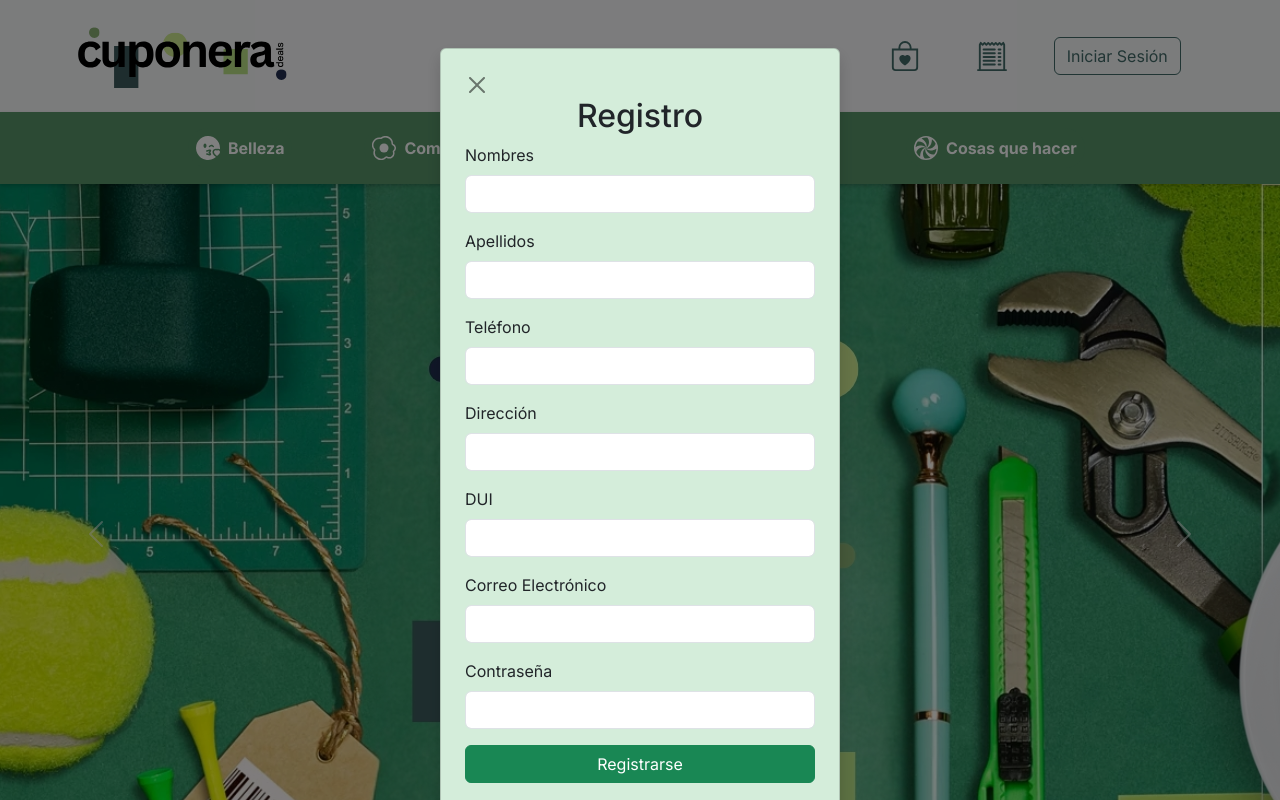
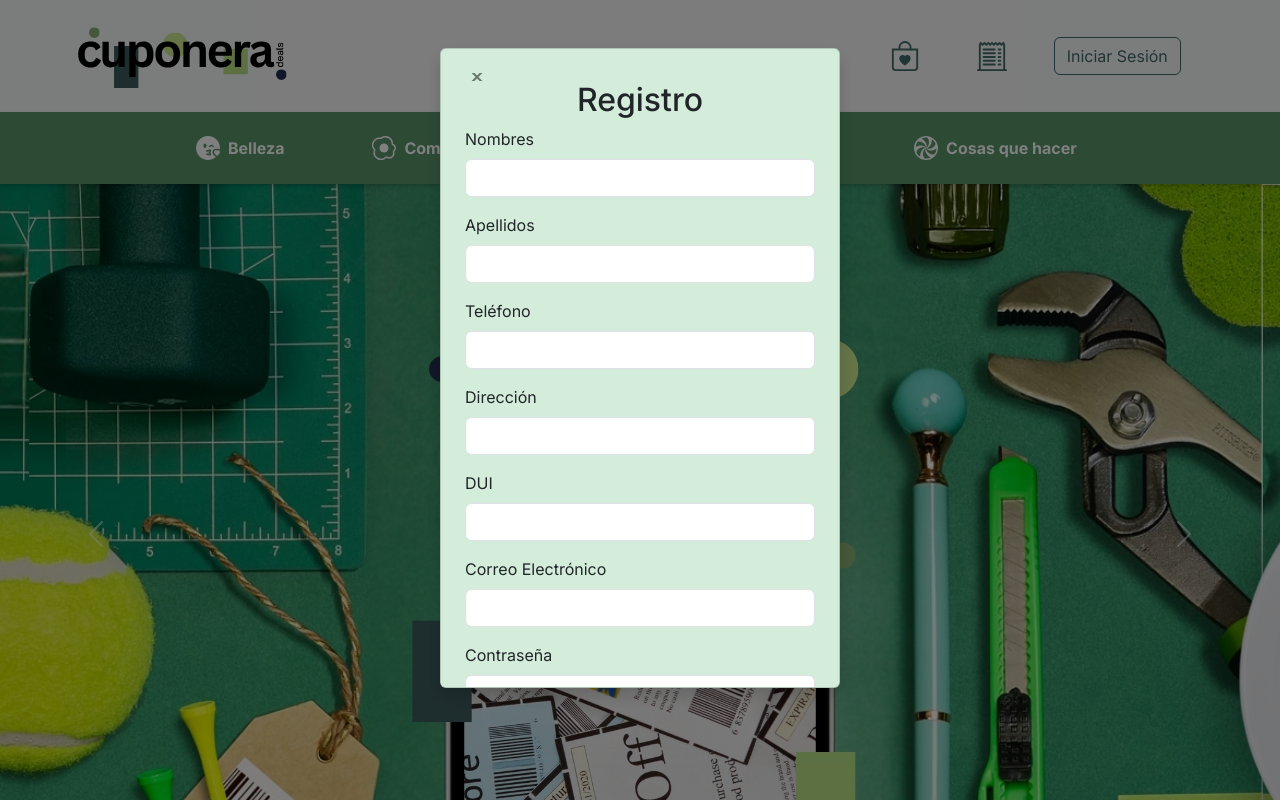
Before and after one commit to diegoemz/Proyecto-LaCuponera, a React (Vite) app: page / in a window 1280 px wide. Both pictures are taken after a click on the button "Iniciar Sesión". Shown: the top 800 px of the page. Built offline with nearby package versions, Linux system fonts and the light colour scheme; no server answers; the database is empty.

Commit message:
Update de Form y Header

```diff
--- a/src/components/Form.jsx
+++ b/src/components/Form.jsx
@@ -45,7 +45,9 @@
 
     return (
         <div className="container d-flex justify-content-center mt-5">
-            <div className="card p-4 shadow" style={{ width: "25rem", backgroundColor: "#d4edda" }}>
+            <div
+                className="card p-4 shadow"
+                style={{ width: "25rem", backgroundColor: "#d4edda", maxHeight: "80vh", overflowY: "auto" }}>
                 <button className="btn-close" onClick={onCloseForm}></button>
                 <h2 className="text-center">{isRegister ? "Registro" : "Iniciar Sesión"}</h2>
                 {error && <div className="alert alert-danger">{error}</div>}
@@ -62,7 +64,7 @@
                             </div>
                             <div className="mb-3">
                                 <label className="form-label">Teléfono</label>
-                                <input type="text" className="form-control" value={telefono} onChange={(e)=> setTelefono(e.target.value)} required />
+                                <input type="text" className="form-control" value={telefono} onChange={(e) => setTelefono(e.target.value)} required />
                             </div>
                             <div className="mb-3">
                                 <label className="form-label">Dirección</label>
```
Also changed, not shown: src/components/Header.jsx (+4 -4 lines).
